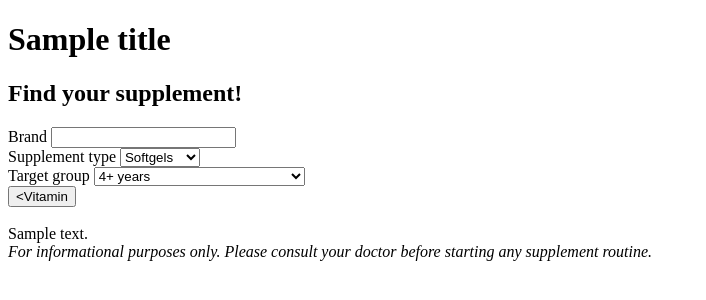
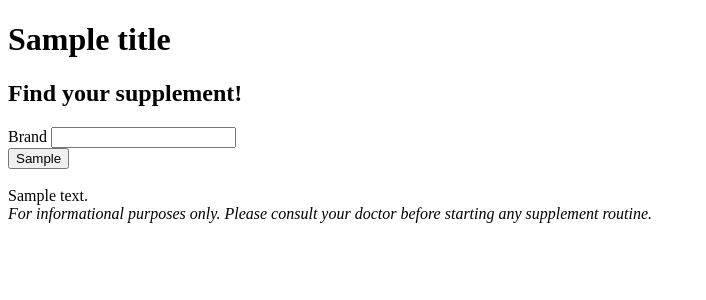
Before and after one commit to jennantilla/app.othecary, a Flask app: template templates/vit-info.html in a window 1280 px wide. Shown: the top 300 px of the page, without its empty margins (0-706 px from the left). Run offline with Flask 2, Linux system fonts and the light colour scheme; tables that the repository leaves empty hold one stand-in row (values such as "Sample post"); the template is opened without the code that fills it: values that come from a table or form of the project are taken from there, most other values are stand-ins (such as "Sample title", 1, 10 or a date in 2020).

Commit message:
implement brand search feature

```diff
--- a/server.py
+++ b/server.py
@@ -46,9 +46,6 @@ def log_in():
 @app.route('/dashboard/<int:user_id>')
 def show_dashboard(user_id):
     """Display user dashboard and vitamin info"""
-
-    #find all vitamins belonging to a user
-    #look at the ratings lab again, how did they find all the ratings belonging to a user?
 
     user = session.get("user_id")
     routine = User_Vitamin.query.all()
@@ -125,22 +122,17 @@ def search_vitamins():
 
     vitamin = request.form.get("vitamin")
 
-    search = Vitamin.query.filter(Vitamin.product_name.like(f"%{vitamin}%")).all()
+    search_result = Vitamin.query.filter(Vitamin.product_name.like(f"%{vitamin}%")).all()
 
     brand = request.form.get("brand")
-    supplement_type = request.form.get("supplement_type")
-    age_group = request.form.get("group")
-
-    #ajax request?
-    #chain queries
-
-    # brand_search = Vitamin.query.filter(Vitamin.brand_name == brand).all()
-
+    # supplement_type = request.form.get("type")
+    # age_group = request.form.get("group")
 
 
     return render_template('add-vitamin.html',
                             vitamin=vitamin,
-                            search=search)
+                            search_result=search_result,
+                            brand=brand)
 
 
 @app.route('/add-routine', methods=['POST'])
@@ -148,9 +140,6 @@ def add_routine():
     """Adds a chosen vitamin to the user's routine"""
 
     label_id = request.form.get("vitamin")
-
-    #update active to True
-
     user_id = session.get("user_id")
 
     new = User_Vitamin(label_id=label_id, user_id=user_id, active=True)
@@ -170,7 +159,6 @@ def logout():
     return redirect("/")
 
 
-
 if __name__ == "__main__":
     app.debug = True
 
--- a/templates/vit-info.html
+++ b/templates/vit-info.html
@@ -11,32 +11,7 @@
                 <label>Brand</label>
                 <input type="text" name="brand" class="form-control"></input>
             </div>
-
-            <div class="form group">
-                <label>Supplement type</label>
-                <select class="form-control">
-                    <option name="type" value="Softgel Capsule">Softgels</option>
-                    <option name ="type" value="Gummy)">Gummies</option>
-                    <option name="type" value="Powder">Powder</option>
-                    <option name="type" value="Lozenge">Lozenge</option>
-                    <option name="type" value="Liquid">Liquid</option>
-                    <option name="type" value="Capsule">Capsule</option>
-                    <option name="type" value="Bar">Bar</option>
-                    <option name="type" value="Tablet">Tablet</option>
-                </select>
-            </div>
-
-            <div class="form group">
-                <label>Target group</label>
-                <select class="form-control">
-                    <option name="group" value="[PO250]">4+ years</option>
-                    <option name="group" value="[PO253]">Pregnant/nursing</option>
-                    <option name="group" value="[P0192]">Children 1-4 years</option>
-                    <option name="group" value="[P0266]">Infants/children less than 1 year</option>
-                </select>
-
-            <div>
-            <input class="form-control" type="submit" name="vitamin" value= {{ vitamin }}>
+            <input class="form-control" type="submit" name="vitamin" value= {{ title }}>
             </div>
         </form>
     </div>
```
Also changed, not shown: templates/add-vitamin.html (+16 -4 lines).
